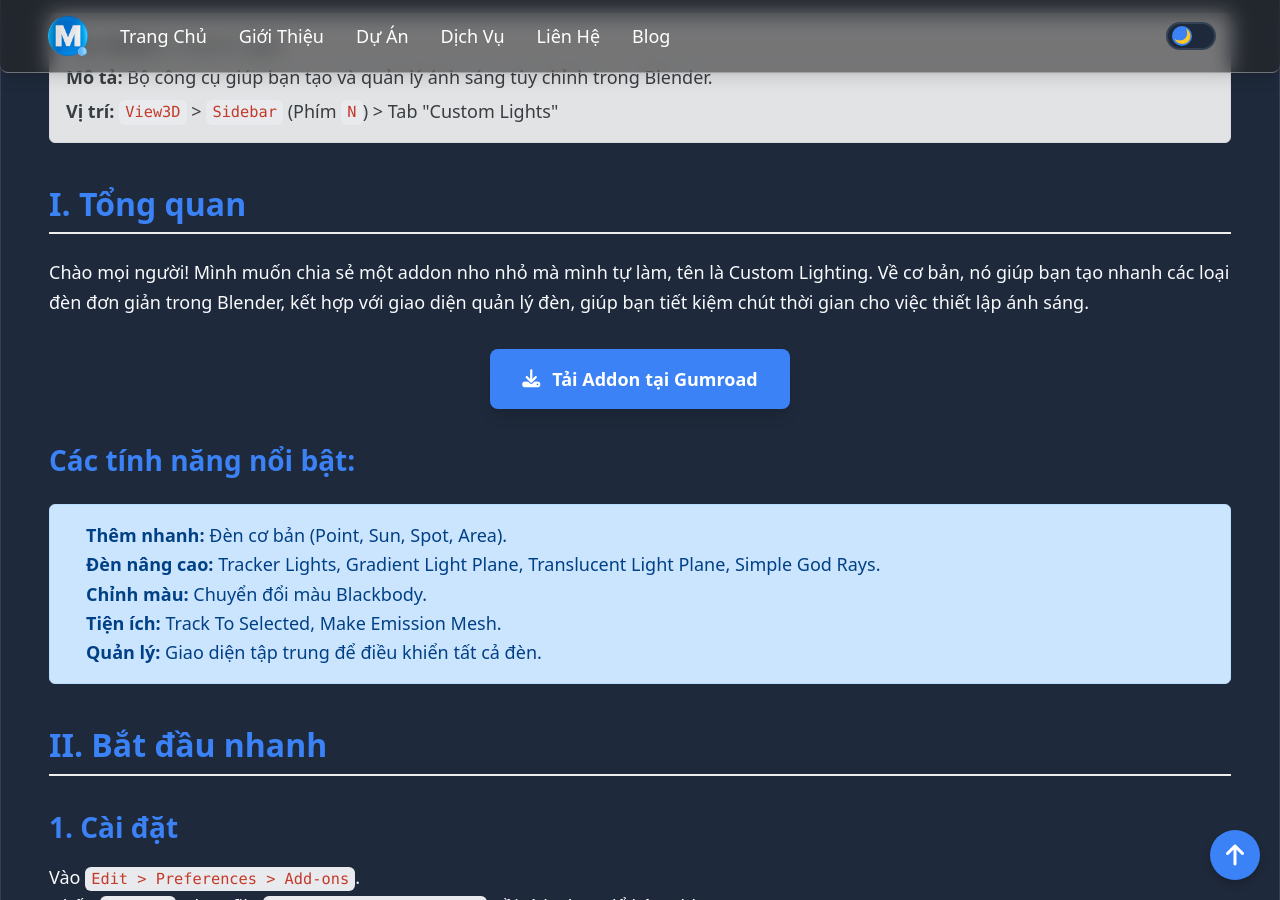
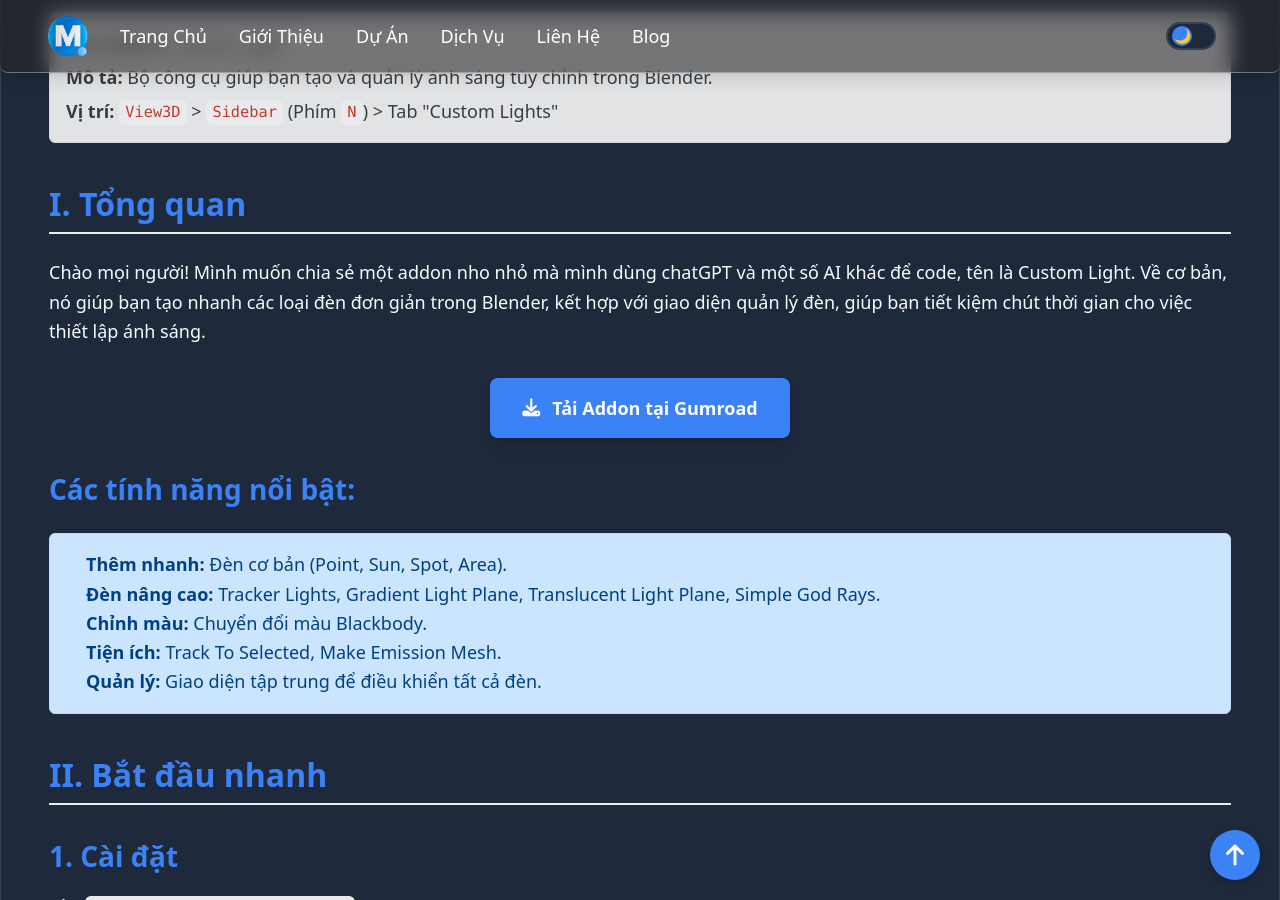
Before and after one commit to manhhuynh3/link, a Jekyll site: the page built from _posts/2025-06-24-add-on-custom-light.md, in a window 1280 px wide and 900 px high, scrolled down 910 px. Built offline with Jekyll 4.4.1, drawn with Linux system fonts in a browser that asks for light colours; nearby versions of some CDN libraries.

Commit message:
update post

```diff
--- a/_posts/2025-06-24-add-on-custom-light.md
+++ b/_posts/2025-06-24-add-on-custom-light.md
@@ -19,7 +19,7 @@
 
 
 ## I. Tổng quan
-Chào mọi người! Mình muốn chia sẻ một addon nho nhỏ mà mình tự làm, tên là Custom Lighting. Về cơ bản, nó giúp bạn tạo nhanh các loại đèn đơn giản trong Blender, kết hợp với giao diện quản lý đèn, giúp bạn tiết kiệm chút thời gian cho việc thiết lập ánh sáng.
+Chào mọi người! Mình muốn chia sẻ một addon nho nhỏ mà mình dùng chatGPT và một số AI khác để code, tên là Custom Light. Về cơ bản, nó giúp bạn tạo nhanh các loại đèn đơn giản trong Blender, kết hợp với giao diện quản lý đèn, giúp bạn tiết kiệm chút thời gian cho việc thiết lập ánh sáng.
 
 <div class="text-center my-8">
   <a href="https://manhdesigns.gumroad.com/l/customlights" target="_blank" rel="noopener noreferrer" class="bg-primary-button hover:bg-primary-button text-white hover:text-white px-8 py-4 rounded-lg inline-flex items-center text-lg font-bold shadow-lg transform hover:scale-105 transition-transform duration-300">
```
